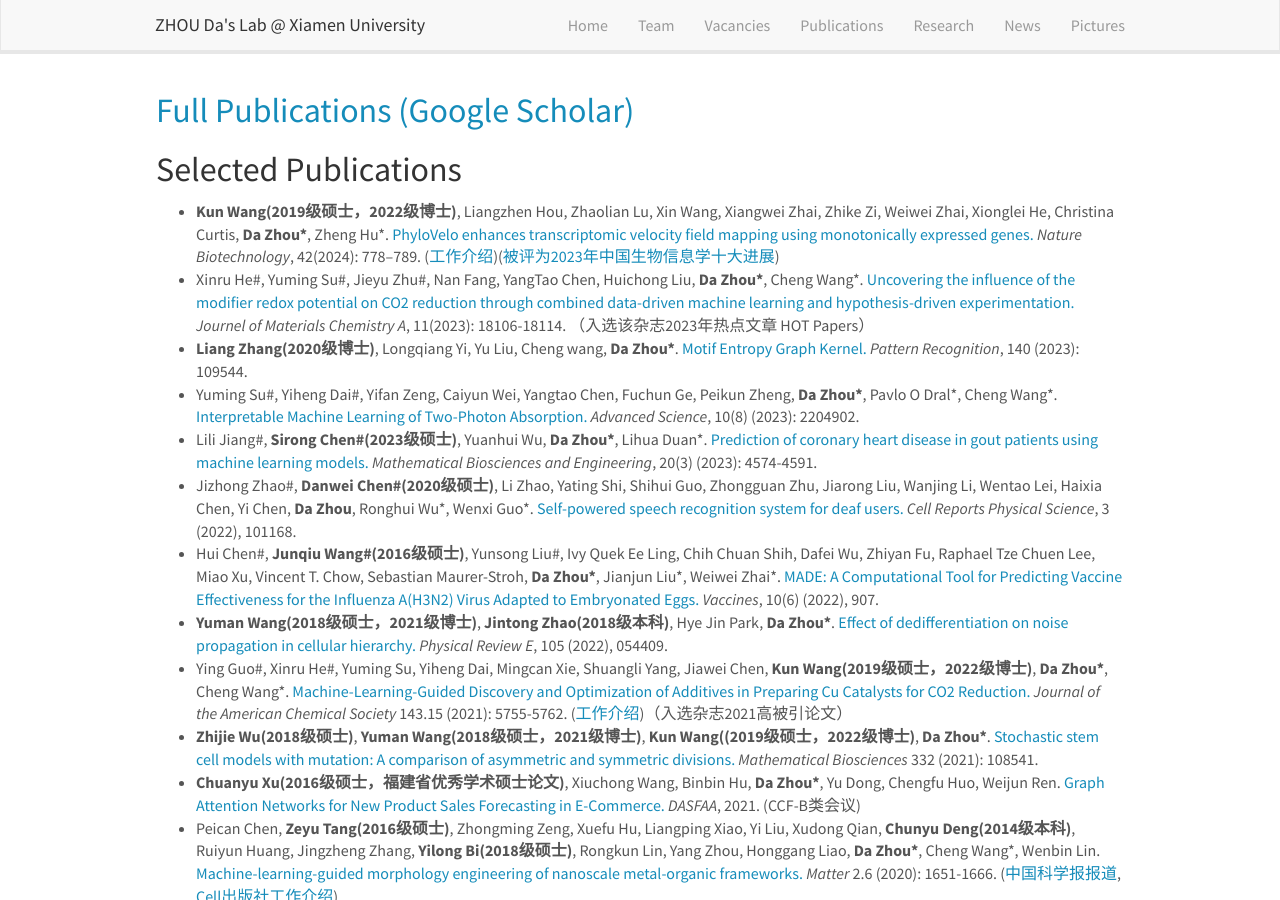
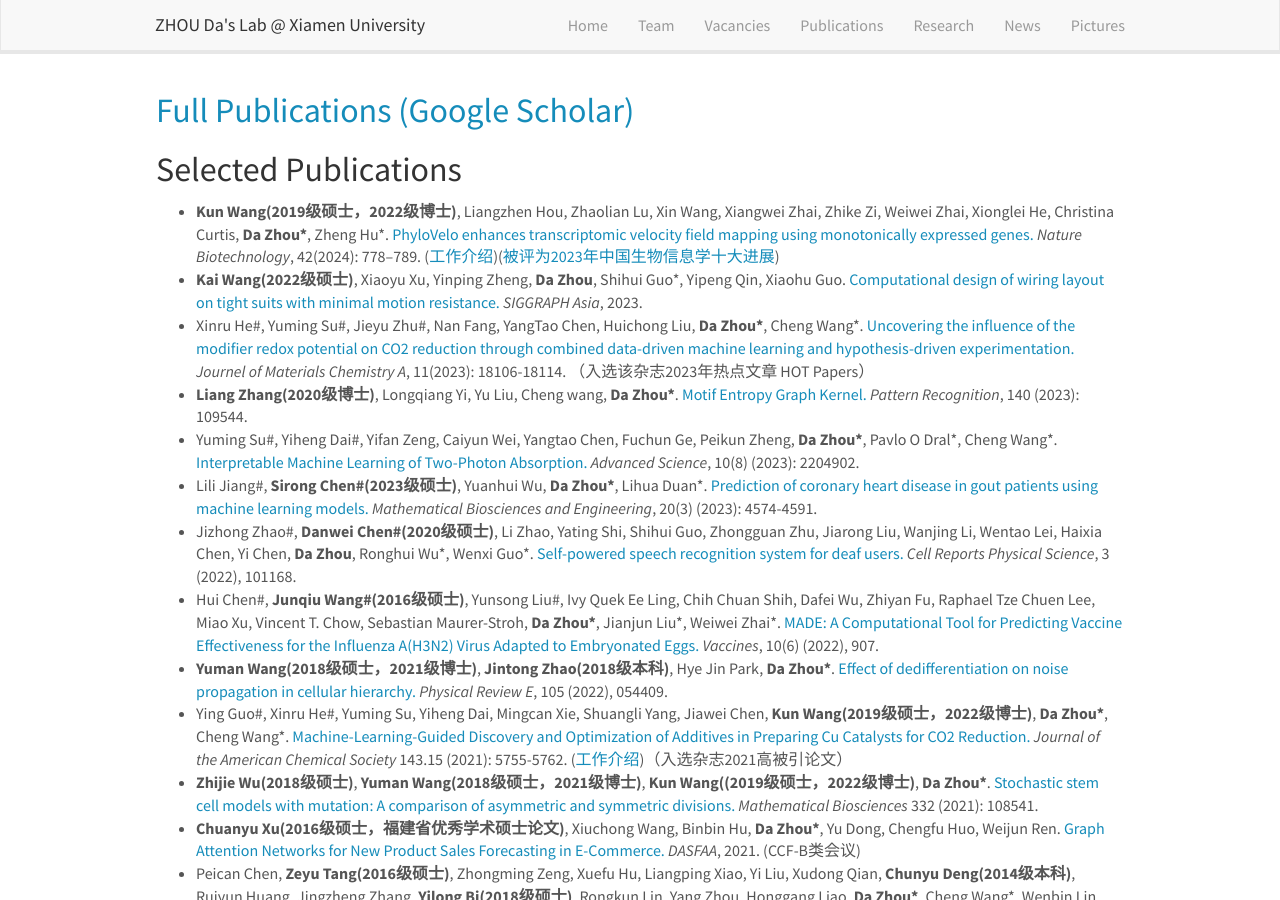
Before and after one commit to ZhouDaLab/zhoudalab.github.io, a Jekyll site: the page built from _pages/publications.md, in a window 1280 px wide and 900 px high. Built offline with Jekyll 4.4.1, drawn with Linux system fonts in a browser that asks for light colours; nearby versions of some CDN libraries.

Commit message:
Update publications.md

```diff
--- a/_pages/publications.md
+++ b/_pages/publications.md
@@ -12,6 +12,7 @@ permalink: /publications/
 ## Selected Publications
 
 - **Kun Wang(2019级硕士，2022级博士)**, Liangzhen Hou, Zhaolian Lu, Xin Wang, Xiangwei Zhai, Zhike Zi, Weiwei Zhai, Xionglei He, Christina Curtis, **Da Zhou\***, Zheng Hu\*. [PhyloVelo enhances transcriptomic velocity field mapping using monotonically expressed genes.](https://www.nature.com/articles/s41587-023-01887-5) *Nature Biotechnology*, 42(2024): 778–789. ([工作介绍](http://isynbio.siat.ac.cn/view.php?id=753))([被评为2023年中国生物信息学十大进展](http://gpb.big.ac.cn/news/1020))
+- **Kai Wang(2022级硕士)**, Xiaoyu Xu, Yinping Zheng, **Da Zhou**, Shihui Guo\*, Yipeng Qin, Xiaohu Guo. [Computational design of wiring layout on tight suits with minimal motion resistance.](https://dl.acm.org/doi/abs/10.1145/3610548.3618200) *SIGGRAPH Asia*, 2023.
 - Xinru He\#, Yuming Su\#, Jieyu Zhu\#, Nan Fang, YangTao Chen, Huichong Liu, **Da Zhou\***, Cheng Wang\*. [Uncovering the influence of the modifier redox potential on CO2 reduction through combined data-driven machine learning and hypothesis-driven experimentation.](https://doi.org/10.1039/D3TA03115B) 	*Journel of Materials Chemistry A*, 11(2023): 18106-18114. （入选该杂志2023年热点文章 HOT Papers）
 - **Liang Zhang(2020级博士)**, Longqiang Yi, Yu Liu, Cheng wang, **Da Zhou\***. [Motif Entropy Graph Kernel.](https://www.sciencedirect.com/science/article/abs/pii/S0031320323002443) *Pattern Recognition*, 140 (2023): 109544.
 - Yuming Su\#, Yiheng Dai\#, Yifan Zeng, Caiyun Wei, Yangtao Chen, Fuchun Ge, Peikun Zheng, **Da Zhou\***, Pavlo O Dral\*, Cheng Wang\*. [Interpretable Machine Learning of Two-Photon Absorption.](https://onlinelibrary.wiley.com/doi/full/10.1002/advs.202204902) *Advanced Science*, 10(8) (2023): 2204902.
```
